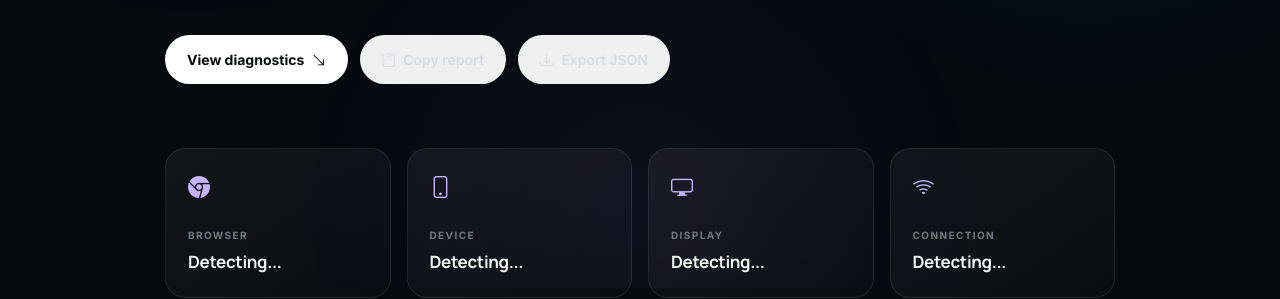
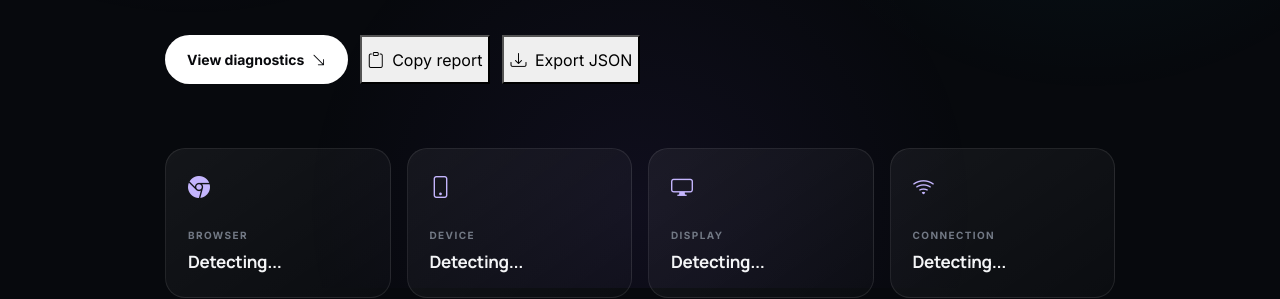
Before and after one commit to JakeHutson42/jakehutson-website, a plain HTML site: page browser-device.html in a window 1280 px wide. Shown: the part 512-811 px from the top of the page. Drawn offline with nearby package versions, Linux system fonts and the light colour scheme.

Commit message:
Update browser-device.html
Styling Tweaks

```diff
--- a/browser-device.html
+++ b/browser-device.html
@@ -78,8 +78,13 @@
 
                 <div class="hero-actions reveal">
                     <a href="#browser" class="btn-main">View diagnostics <i class="bi bi-arrow-down-right ms-1"></i></a>
-                    <button type="button" class="btn-secondary" id="copyReportButton"><i class="bi bi-clipboard me-1"></i> Copy report</button>
-                    <button type="button" class="btn-secondary" id="downloadReportButton"><i class="bi bi-download me-1"></i> Export JSON</button>
+                    <button type="button" class="diagnostic-action-button" id="copyReportButton">
+                        <i class="bi bi-clipboard me-1"></i> Copy report
+                    </button>
+
+                    <button type="button" class="diagnostic-action-button" id="downloadReportButton">
+                        <i class="bi bi-download me-1"></i> Export JSON
+                    </button>
                 </div>
 
                 <div class="row g-3 mt-5 reveal">
```
